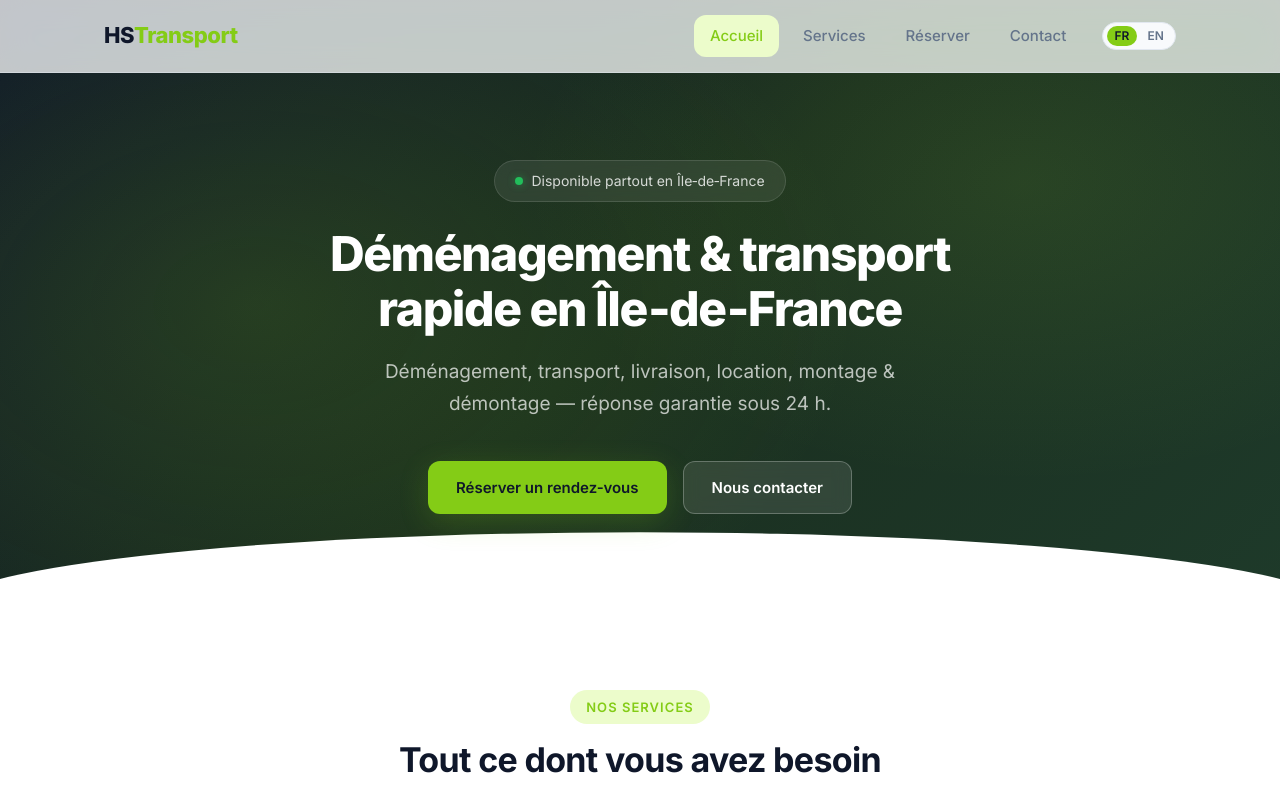
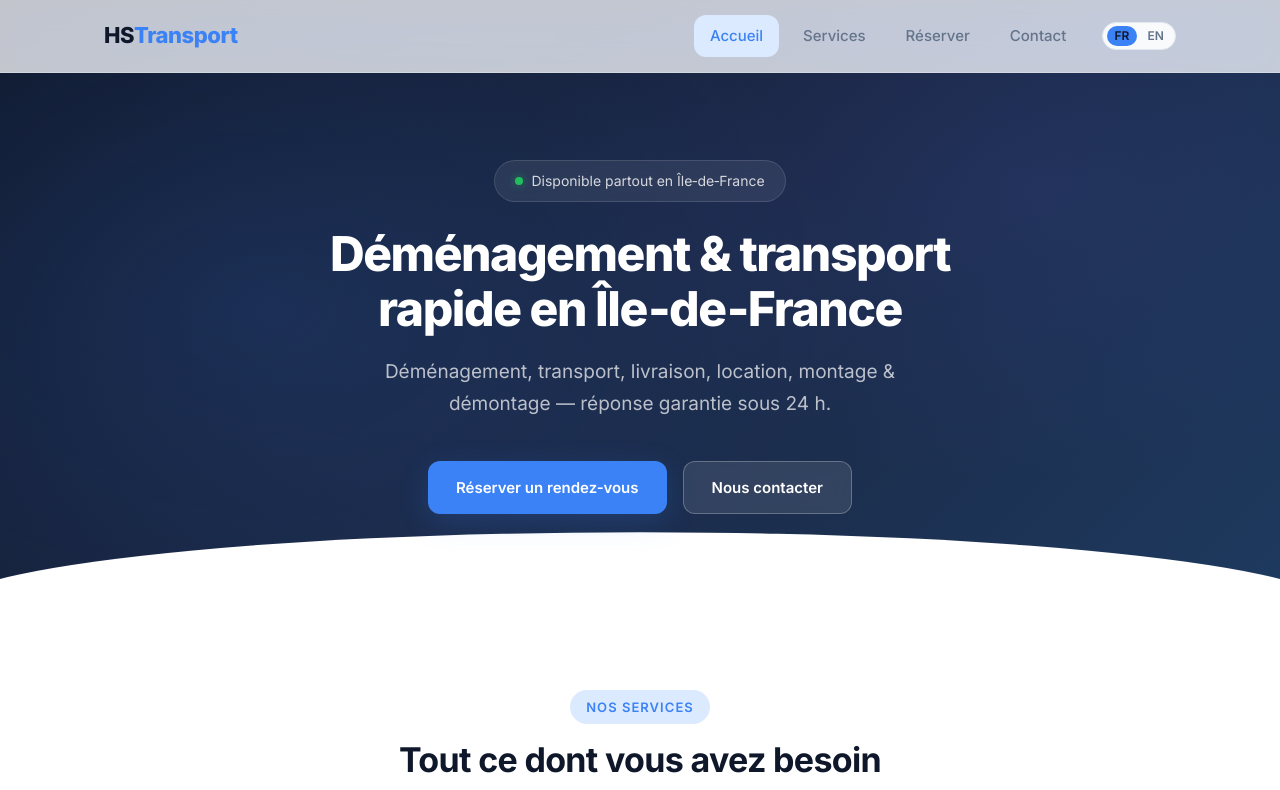
Before and after one commit to bamekakenang/hs-transport-site, a plain HTML site: page index.html in a window 1280 px wide. Shown: the top 790 px of the page. Drawn offline with Linux system fonts and the light colour scheme.

Commit message:
revert: retour à la couleur accent bleue (#3b82f6)
Co-Authored-By: Oz <oz-agent@warp.dev>

```diff
--- a/css/style.css
+++ b/css/style.css
@@ -4,10 +4,10 @@
 
 /* ---------- VARIABLES ---------- */
 :root {
-  --accent: #84cc16;
-  --accent-hover: #65a30d;
-  --accent-light: #ecfccb;
-  --accent-glow: rgba(132, 204, 22, 0.25);
+  --accent: #3b82f6;
+  --accent-hover: #2563eb;
+  --accent-light: #dbeafe;
+  --accent-glow: rgba(59, 130, 246, 0.25);
   --text: #0f172a;
   --text-light: #64748b;
   --text-muted: #94a3b8;
@@ -24,7 +24,7 @@
   --shadow: 0 4px 16px rgba(0,0,0,0.06);
   --shadow-md: 0 8px 30px rgba(0,0,0,0.08);
   --shadow-lg: 0 20px 50px rgba(0,0,0,0.12);
-  --shadow-accent: 0 8px 30px rgba(132,204,22,0.2);
+  --shadow-accent: 0 8px 30px rgba(59,130,246,0.2);
   --max-w: 1120px;
   --font: 'Inter', -apple-system, BlinkMacSystemFont, 'Segoe UI', sans-serif;
   --transition: 0.3s cubic-bezier(0.4, 0, 0.2, 1);
@@ -101,13 +101,13 @@ p { color: var(--text-light); }
   white-space: nowrap; position: relative;
 }
 .btn-primary {
-  background: var(--accent); color: var(--bg-dark);
+  background: var(--accent); color: #fff;
   box-shadow: var(--shadow-accent);
 }
 .btn-primary:hover {
   background: var(--accent-hover); color: #fff;
   transform: translateY(-2px);
-  box-shadow: 0 12px 35px rgba(132,204,22,0.3);
+  box-shadow: 0 12px 35px rgba(59,130,246,0.3);
 }
 .btn-outline {
   background: transparent; color: var(--accent);
@@ -194,7 +194,7 @@ p { color: var(--text-light); }
 /* ---------- HERO (Gradient sombre) ---------- */
 .hero {
   padding: 10rem 0 6rem;
-  background: linear-gradient(135deg, var(--bg-dark) 0%, #1a2e1f 50%, #1e3a2a 100%);
+  background: linear-gradient(135deg, var(--bg-dark) 0%, #1a2744 50%, #1e3a5f 100%);
   position: relative;
   overflow: hidden;
 }
@@ -202,8 +202,8 @@ p { color: var(--text-light); }
   content: '';
   position: absolute; inset: 0;
   background:
-    radial-gradient(ellipse 600px 400px at 20% 50%, rgba(132,204,22,0.15), transparent),
-    radial-gradient(ellipse 500px 300px at 80% 30%, rgba(163,230,53,0.1), transparent);
+    radial-gradient(ellipse 600px 400px at 20% 50%, rgba(59,130,246,0.15), transparent),
+    radial-gradient(ellipse 500px 300px at 80% 30%, rgba(99,102,241,0.1), transparent);
 }
 .hero::after {
   content: '';
@@ -257,7 +257,7 @@ p { color: var(--text-light); }
 .service-card::before {
   content: '';
   position: absolute; top: 0; left: 0; right: 0; height: 3px;
-  background: linear-gradient(90deg, var(--accent), #a3e635);
+  background: linear-gradient(90deg, var(--accent), #818cf8);
   opacity: 0; transition: opacity var(--transition);
 }
 .service-card:hover {
@@ -312,13 +312,13 @@ p { color: var(--text-light); }
   content: '';
   position: absolute; top: 36px; left: 15%; right: 15%;
   height: 2px;
-  background: linear-gradient(90deg, var(--accent), #a3e635, var(--accent));
+  background: linear-gradient(90deg, var(--accent), #818cf8, var(--accent));
   opacity: 0.2;
 }
 .step { text-align: center; position: relative; }
 .step-num {
   width: 56px; height: 56px; border-radius: 16px;
-  background: linear-gradient(135deg, var(--accent), #65a30d);
+  background: linear-gradient(135deg, var(--accent), #6366f1);
   color: #fff;
   display: inline-flex; align-items: center; justify-content: center;
   font-size: 1.25rem; font-weight: 800; margin-bottom: 1.25rem;
@@ -515,7 +515,7 @@ p { color: var(--text-light); }
 
 .contact-badge {
   margin-top: 2rem; padding: 1.25rem 1.5rem;
-  background: linear-gradient(135deg, var(--accent-light), #f7fee7);
+  background: linear-gradient(135deg, var(--accent-light), #ede9fe);
   border-radius: var(--radius);
   border: none;
 }
```
